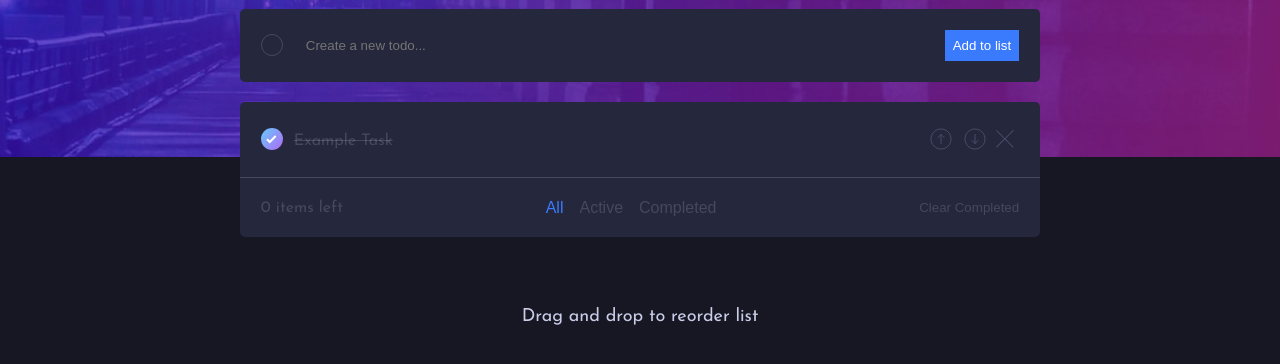
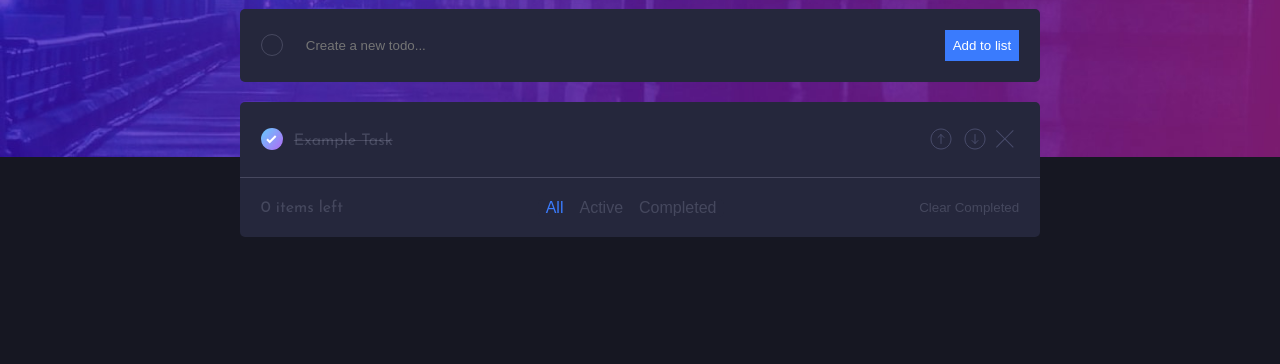
Before and after one commit to stetu281/todo-app, a plain HTML site: page index.html in a window 1280 px wide. Shown: the part 110-474 px from the top of the page. Drawn offline with nearby package versions, Linux system fonts and the light colour scheme; files that its build step writes are made by us from their sources.

Commit message:
Remove paragraph

```diff
--- a/index.html
+++ b/index.html
@@ -41,8 +41,6 @@
       </div>
       <button class="clear__button">Clear Completed</button>
     </div>
-
-    <p class="instruction">Drag and drop to reorder list</p>
   </main>
   <script src="js/app.js" type="module"></script>
 </body>
--- a/styles/_basicstyle.scss
+++ b/styles/_basicstyle.scss
@@ -31,8 +31,3 @@ main {
     width: 85%;
     max-width: 800px;
 }
-
-.instruction {
-    text-align: center;
-    margin-top: 70px;
-}
```
